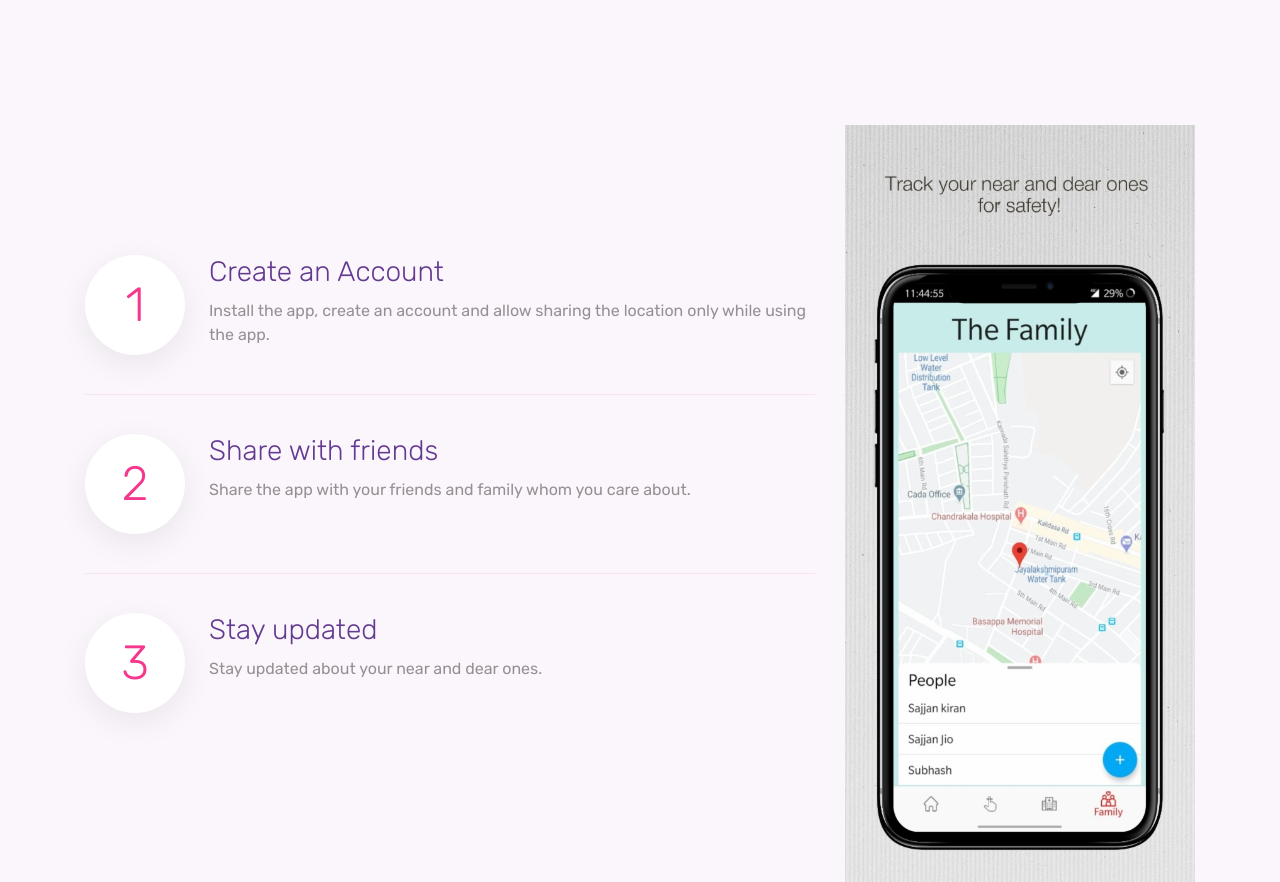
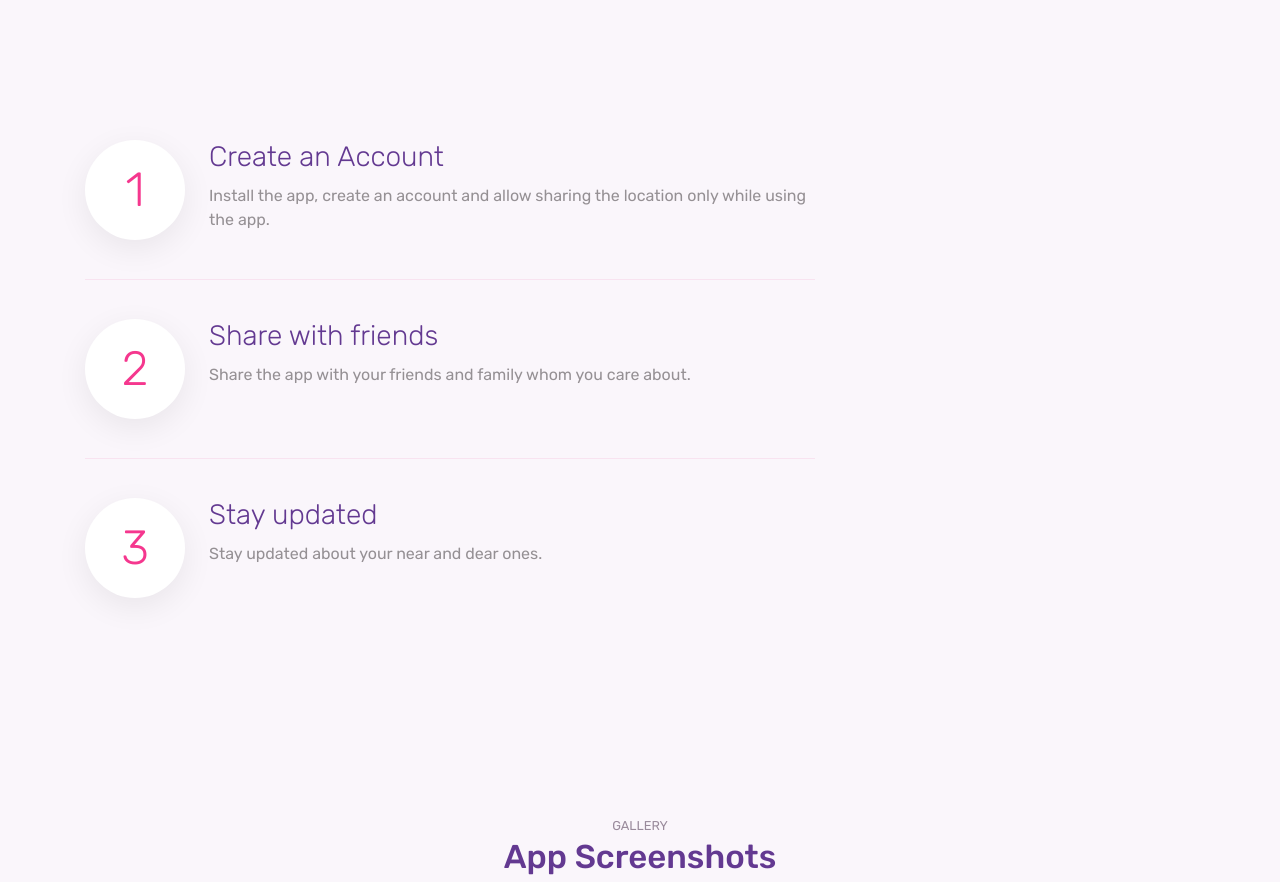
Before and after one commit to rakshithsirigeri/coronago, a plain HTML site: page index.html in a window 1280 px wide. Shown: the part 1800-2682 px from the top of the page. Drawn offline with Linux system fonts and the light colour scheme.

Commit message:
Update index.html

```diff
--- a/index.html
+++ b/index.html
@@ -239,9 +239,7 @@ URI     : https://colorlib.com
                         </li>
                     </ul>
                 </div>
-                <div class="col-md-4">
-                    <img src="images/app4.jfif" alt="iphone" class="img-fluid">
-                </div>
+
 
             </div>
 
```
